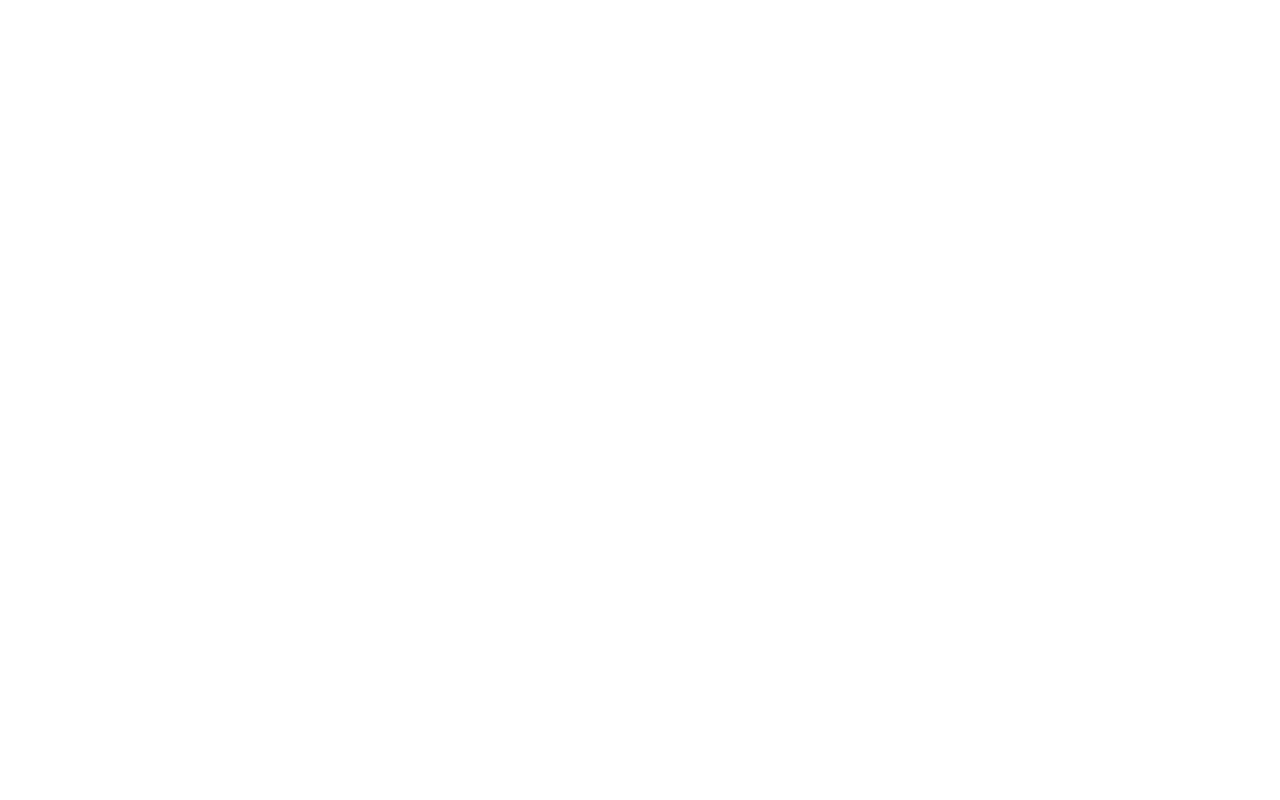
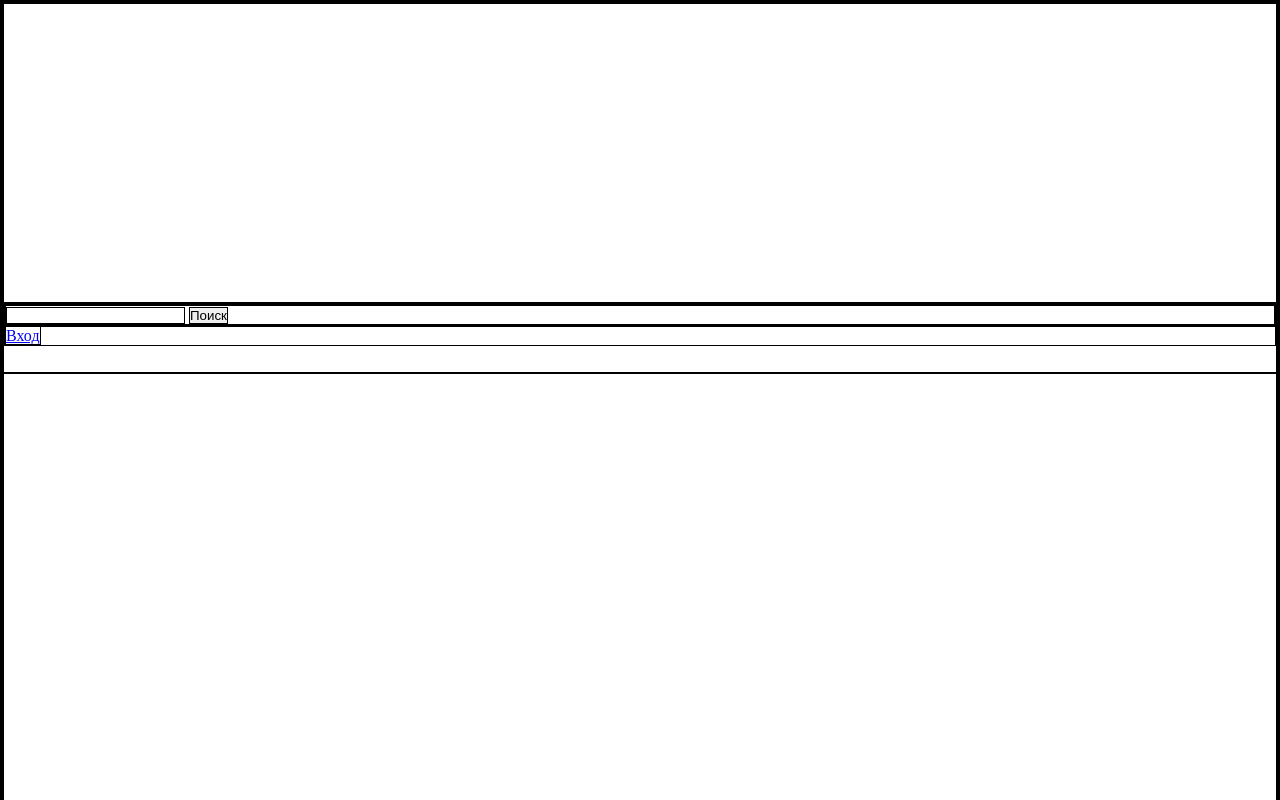
Before and after one commit to AiiaT/Centone, a plain HTML site: page index.html in a window 1280 px wide. Shown: the top 800 px of the page. Drawn offline with Linux system fonts and the light colour scheme.

Commit message:
modified

```diff
--- a/index.html
+++ b/index.html
@@ -8,6 +8,20 @@
   <link rel="stylesheet" href="mystyle.css">
 </head>
 <body>
-
+  <div class="main">
+    <div class="banner"></div>
+    <div class="search">
+      <div class="search-input">
+        <form>
+          <input type="text">
+          <button>Поиск</button>
+        </form>
+      </div>
+      <div class="auth">
+        <a href="#">Вход</a>
+      </div>
+    </div>
+    <div class="list"></div>
+  </div>
 </body>
 </html>
--- a/mystyle.css
+++ b/mystyle.css
@@ -0,0 +1,12 @@
+* {
+  margin: 0;
+  padding: 0;
+  box-sizing: border-box;
+  border: 1px solid black;
+}
+
+.main {
+  display: grid;
+  grid-template-rows: 300px 70px 1fr;
+  height: 150vh;
+}
```
Also changed, not shown: detail.html (+5 -1 lines).
